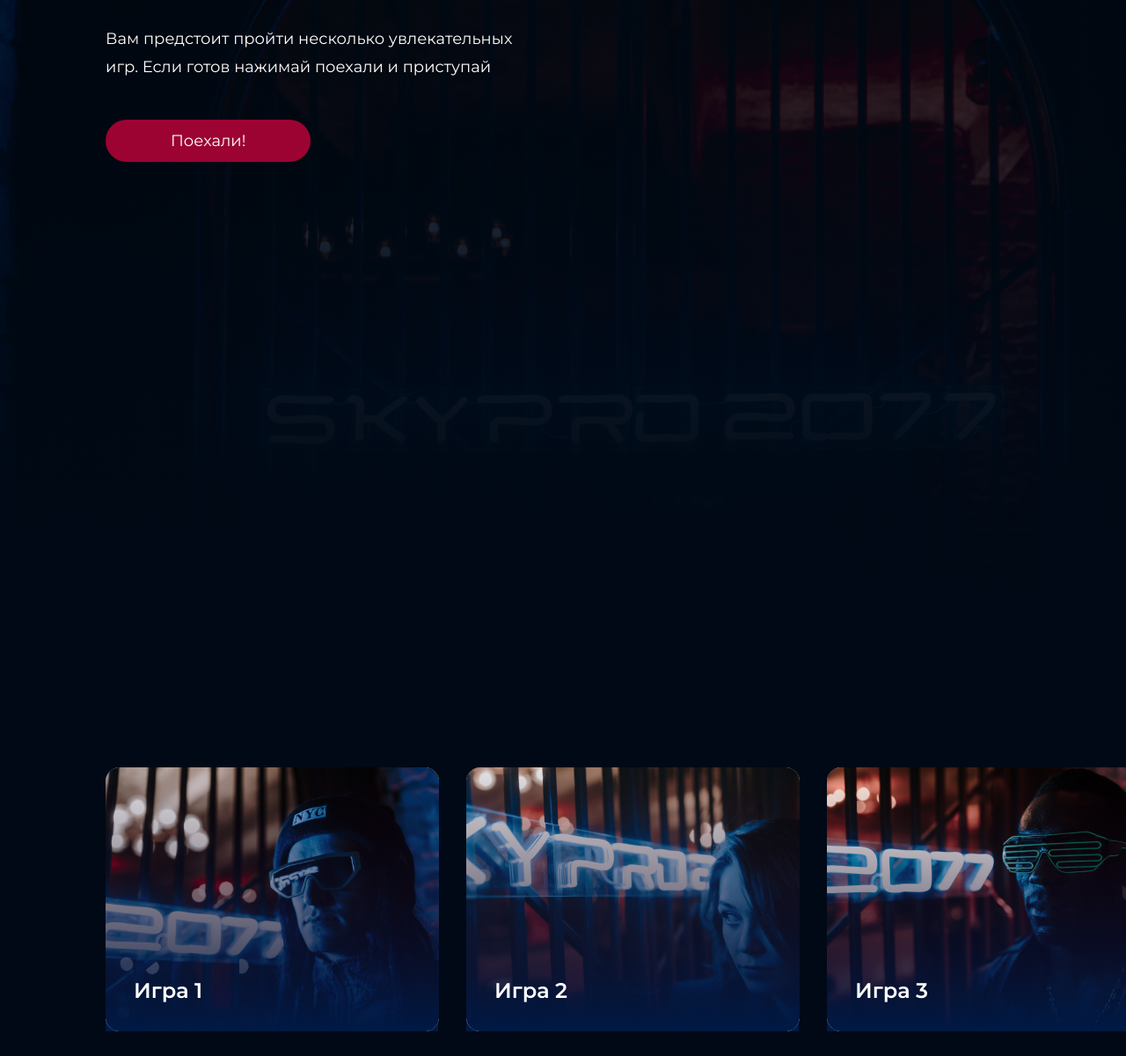
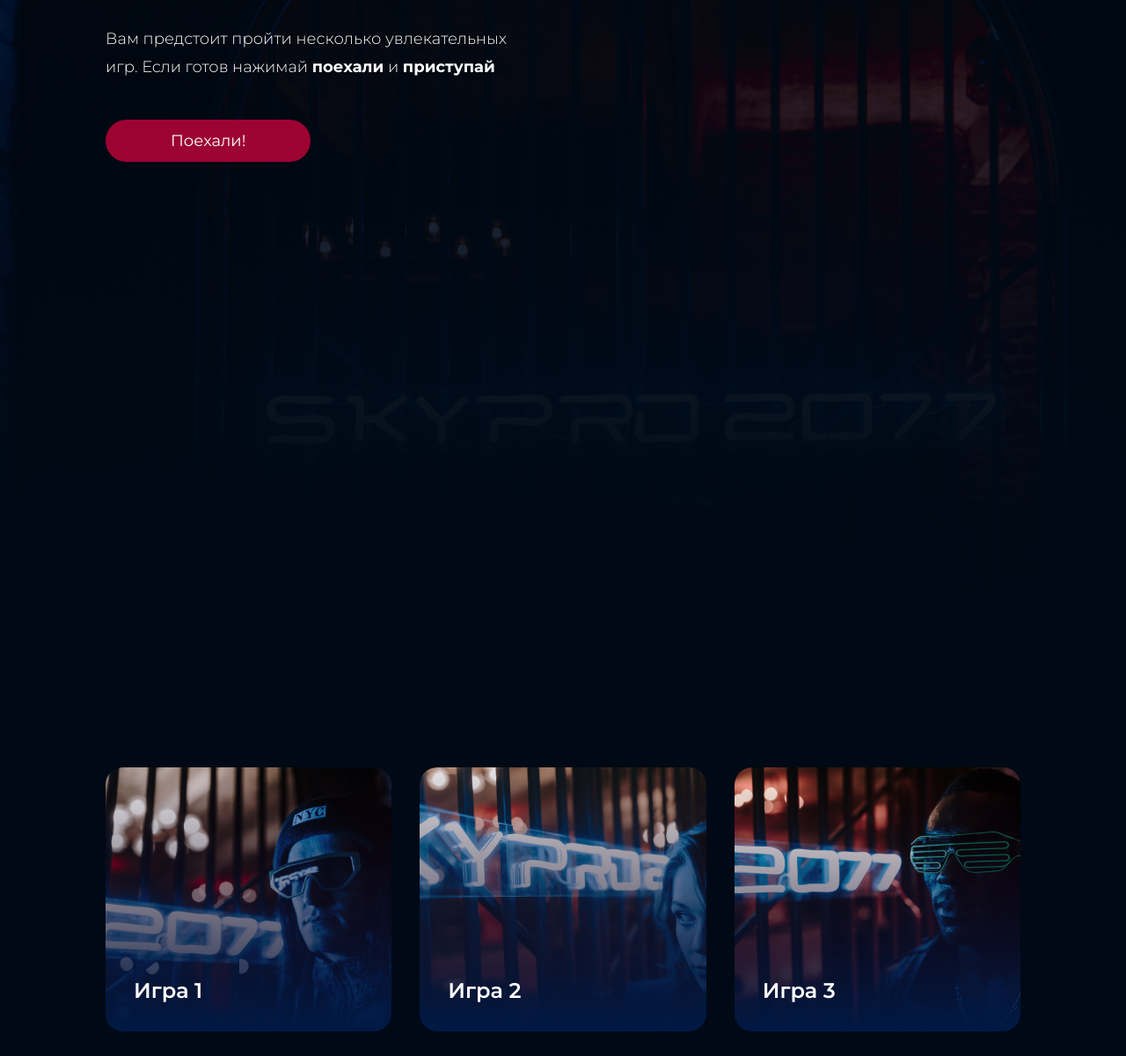
Before and after one commit to raabdulk/1.Home-work, a plain HTML site: page index.html in a window 1280 px wide. Shown: the part 280-1480 px from the top of the page at 88% size. Drawn offline with Linux system fonts and the light colour scheme.

Commit message:
Изменение в толщине текста и дополнительный border radius

```diff
--- a/index.html
+++ b/index.html
@@ -16,7 +16,8 @@
             <h1 class="header__top-text">Добро пожаловать<br> на мой сайт !</h1>
         </div>
 
-        <p class="header__text">Вам предстоит пройти несколько увлекательных<br>игр. Если готов нажимай поехали и приступай
+        <p class="header__text">Вам предстоит пройти несколько увлекательных<br>игр. Если готов нажимай
+             <span class="text-bold">поехали</span> и <span class="text-bold">приступай</span>
         </p>
         <a class="header__btn" href="#">Поехали!</a>
     </header>
--- a/style.css
+++ b/style.css
@@ -1,4 +1,4 @@
-@import url('https://fonts.googleapis.com/css2?family=Montserrat:wght@400;600;700&display=swap');
+@import url('https://fonts.googleapis.com/css2?family=Montserrat:wght@300;400;600;700&display=swap');
 
 * {
     margin: 0;
@@ -46,9 +46,11 @@ body {
     font-weight: 300;
     font-size: 18px;
     line-height: 32px;
-    display: flex;
-    align-items: center;
     margin-bottom: 44px;
+}
+
+.text-bold {
+    font-weight: 700;
 }
 
 .header__btn {
@@ -86,8 +88,8 @@ body {
 .main__game-box {
     width: 378px;
     height: 300px;
-
-    background: linear-gradient(180deg, rgba(39, 1, 15, 0) 0%, #001944 100%), url(0023.jpg);
+    border-radius: 20px;
+    overflow: hidden;
 }
 
 .main__text {
```
